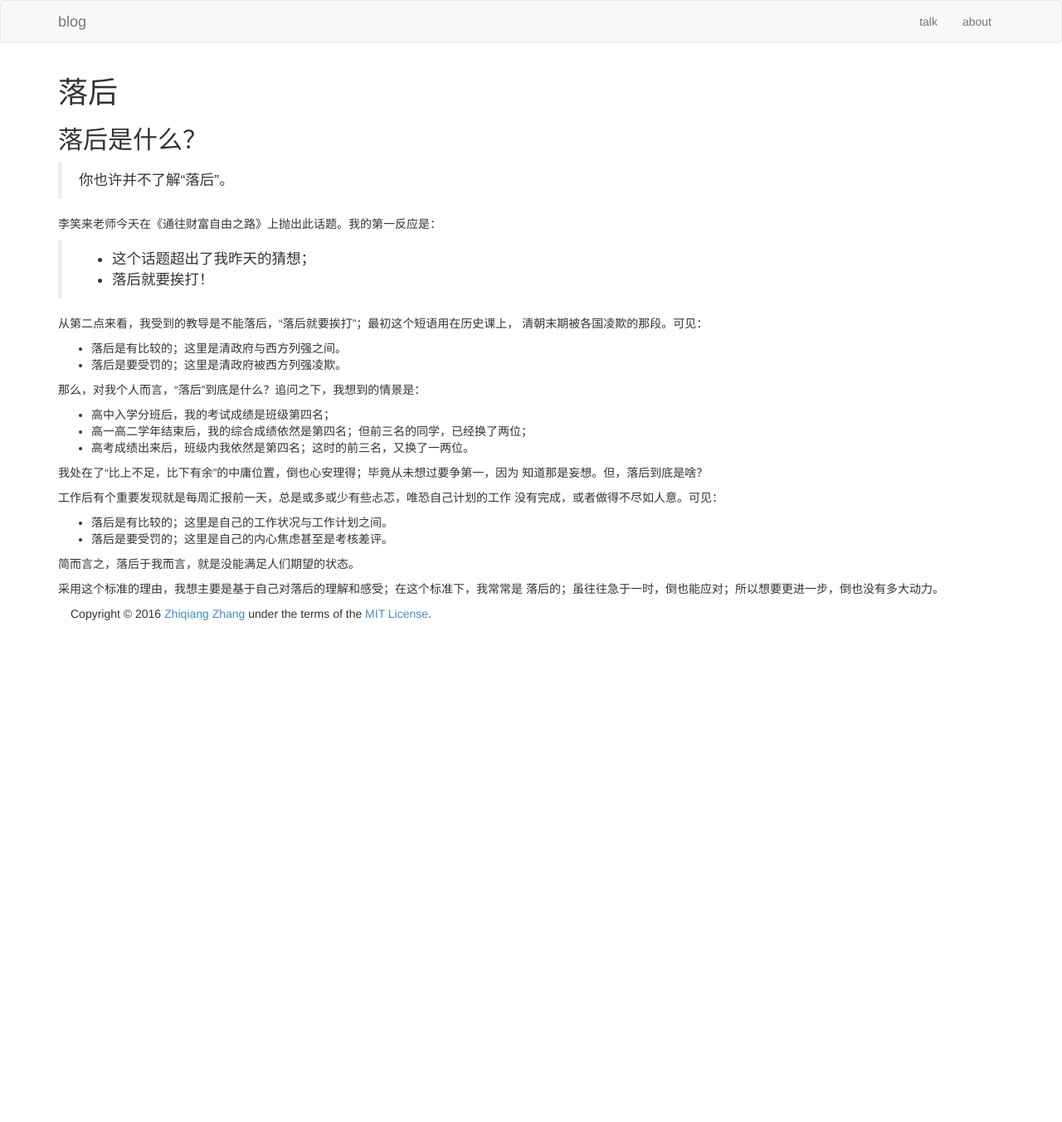
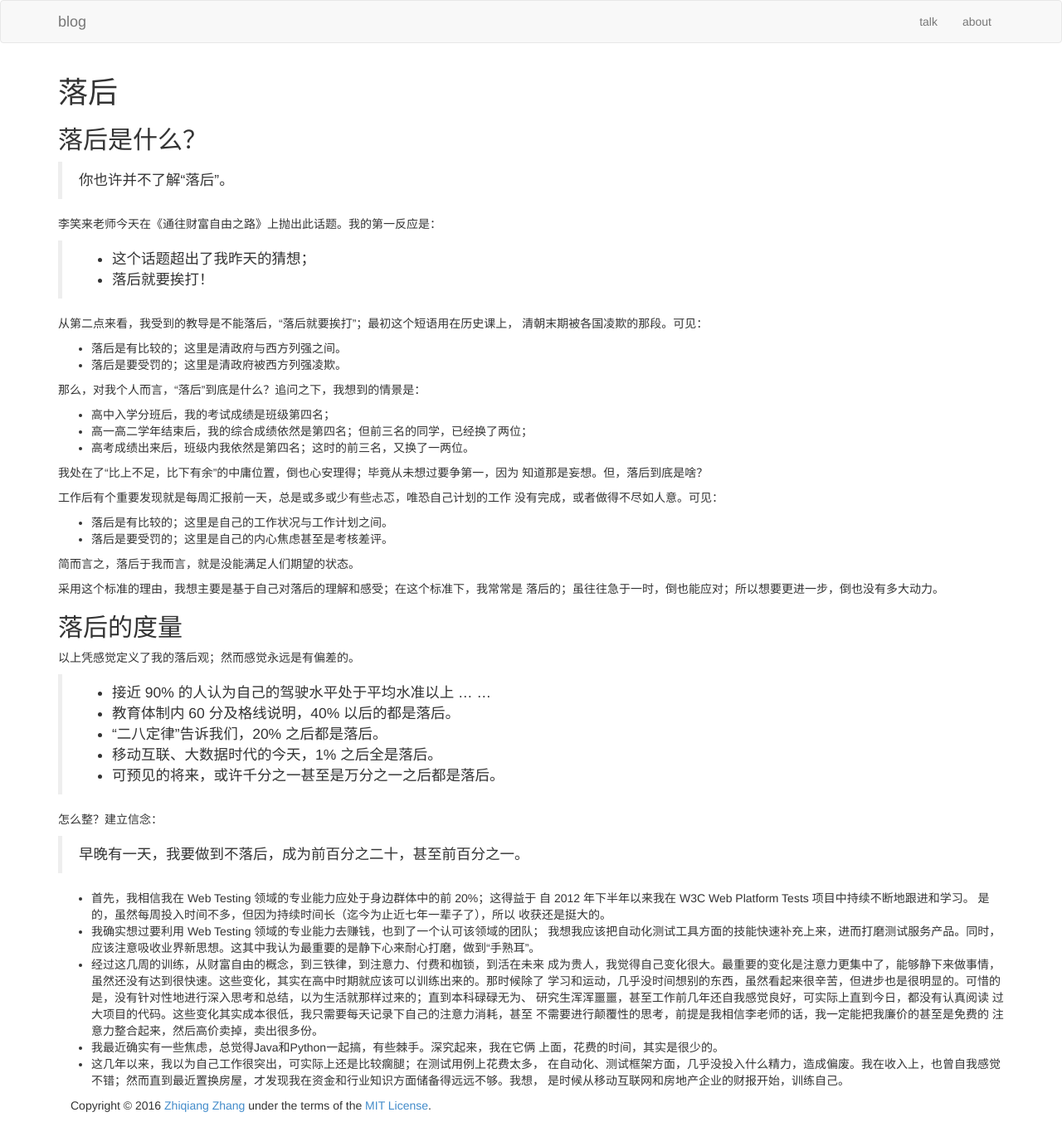
Before and after one commit to shuixin222/zqzhang.github.io, a Jekyll site: the page built from _posts/2016-09-11-falling-behind.md, in a window 1280 px wide. Shown: the whole page at 83% size. Built offline with Jekyll 4.4.1, drawn with Linux system fonts in a browser that asks for light colours; before the commit the page ends 900 px from its top, so only the background shows below that.

Commit message:
Think more about what is falling behind

```diff
--- a/_posts/2016-09-11-falling-behind.md
+++ b/_posts/2016-09-11-falling-behind.md
@@ -39,3 +39,40 @@ title: 落后
 
 采用这个标准的理由，我想主要是基于自己对落后的理解和感受；在这个标准下，我常常是
 落后的；虽往往急于一时，倒也能应对；所以想要更进一步，倒也没有多大动力。
+
+## 落后的度量
+
+以上凭感觉定义了我的落后观；然而感觉永远是有偏差的。
+
+> * 接近 90% 的人认为自己的驾驶水平处于平均水准以上 ... ...
+> * 教育体制内 60 分及格线说明，40% 以后的都是落后。
+> * "二八定律"告诉我们，20% 之后都是落后。
+> * 移动互联、大数据时代的今天，1% 之后全是落后。
+> * 可预见的将来，或许千分之一甚至是万分之一之后都是落后。
+
+怎么整？建立信念：
+
+> 早晚有一天，我要做到不落后，成为前百分之二十，甚至前百分之一。
+
+* 首先，我相信我在 Web Testing 领域的专业能力应处于身边群体中的前 20%；这得益于
+  自 2012 年下半年以来我在 W3C Web Platform Tests 项目中持续不断地跟进和学习。
+  是的，虽然每周投入时间不多，但因为持续时间长（迄今为止近七年一辈子了），所以
+  收获还是挺大的。
+* 我确实想过要利用 Web Testing 领域的专业能力去赚钱，也到了一个认可该领域的团队；
+  我想我应该把自动化测试工具方面的技能快速补充上来，进而打磨测试服务产品。同时，
+  应该注意吸收业界新思想。这其中我认为最重要的是静下心来耐心打磨，做到“手熟耳”。
+* 经过这几周的训练，从财富自由的概念，到三铁律，到注意力、付费和枷锁，到活在未来
+  成为贵人，我觉得自己变化很大。最重要的变化是注意力更集中了，能够静下来做事情，
+  虽然还没有达到很快速。这些变化，其实在高中时期就应该可以训练出来的。那时候除了
+  学习和运动，几乎没时间想别的东西，虽然看起来很辛苦，但进步也是很明显的。可惜的
+  是，没有针对性地进行深入思考和总结，以为生活就那样过来的；直到本科碌碌无为、
+  研究生浑浑噩噩，甚至工作前几年还自我感觉良好，可实际上直到今日，都没有认真阅读
+  过大项目的代码。这些变化其实成本很低，我只需要每天记录下自己的注意力消耗，甚至
+  不需要进行颠覆性的思考，前提是我相信李老师的话，我一定能把我廉价的甚至是免费的
+  注意力整合起来，然后高价卖掉，卖出很多份。
+* 我最近确实有一些焦虑，总觉得Java和Python一起搞，有些棘手。深究起来，我在它俩
+  上面，花费的时间，其实是很少的。
+* 这几年以来，我以为自己工作很突出，可实际上还是比较瘸腿；在测试用例上花费太多，
+  在自动化、测试框架方面，几乎没投入什么精力，造成偏废。我在收入上，也曾自我感觉
+  不错；然而直到最近置换房屋，才发现我在资金和行业知识方面储备得远远不够。我想，
+  是时候从移动互联网和房地产企业的财报开始，训练自己。
```
